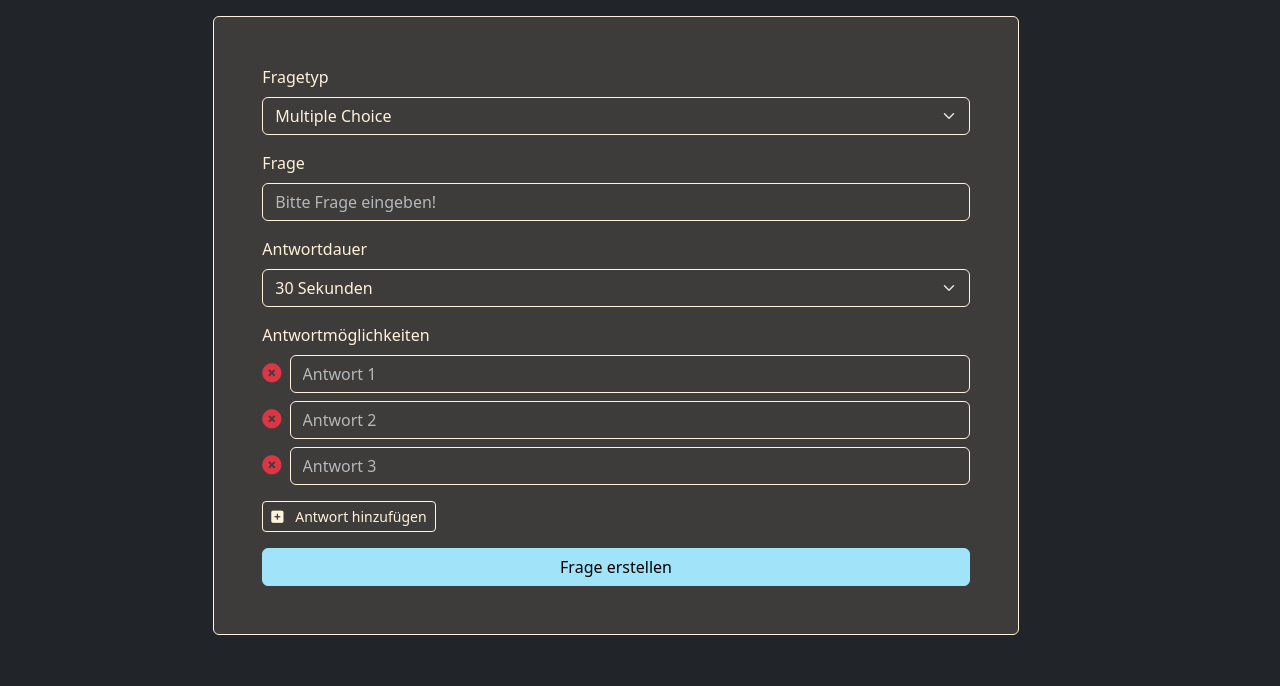
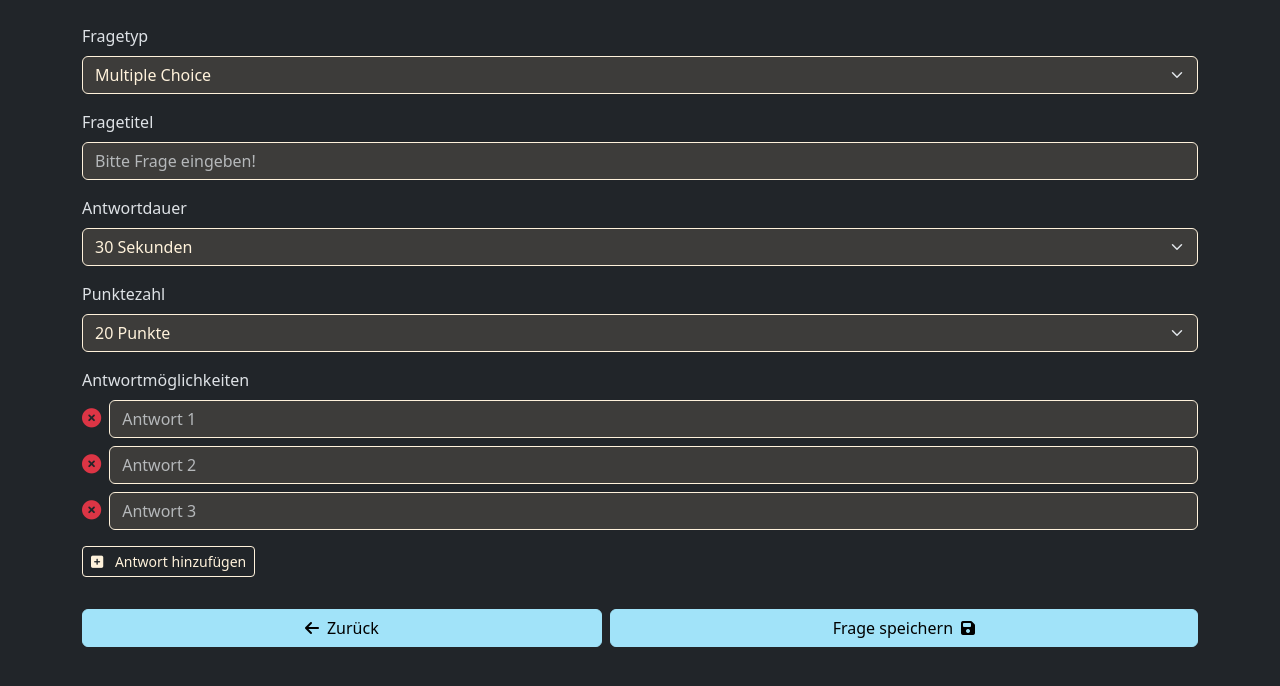
Before and after one commit to GutHoch2/Kagoot_Frontend, a Vue app in the folder kagoot_frontend/: page /1/add-question in a window 1280 px wide. Shown: the top 686 px of the page. Built offline with nearby package versions, Linux system fonts and the light colour scheme.

Commit message:
refactoring one component per quiz type

```diff
--- /dev/null
+++ b/kagoot_frontend/src/components/MultipleChoiceQuestionComponent.vue
@@ -0,0 +1,136 @@
+<script>
+import axios from "axios";
+
+export default {
+  name: "MultipleChoiceQuestionComponent",
+  emits: ["update:questionData"],
+  data() {
+    return {
+      options: ['', '', ''],
+      correctOptionIndex: null,
+    };
+  },
+  watch: {
+    options: {
+      handler() { // da deep, braucht es eine wrapper function
+        this.emitQuestionData();
+      },
+      deep: true, // wird gebraucht, dass auch Änderungen innerhalb vom Array registriert werden
+    },
+    correctOptionIndex() {
+      this.emitQuestionData();
+    }
+  },
+  mounted() {
+    this.questionId = this.$route.params.questionId ?? '';
+    console.log(`questionId = ${ this.questionId }`);
+    if(this.questionId !== ''){
+      console.log("update mode")
+      this.initialLoad();
+    }
+  },
+  methods: {
+    initialLoad(){
+      const token = localStorage.getItem('token');
+      const endpoint = '/api/quizmanager/question/get';
+
+      axios.post(endpoint, this.questionId, {
+        headers: {
+          Authorization: `Bearer ${token}`,
+          'Content-Type': 'application/json',
+        }
+      }).then((response) => {
+        console.log(response.data.OBJECT)
+        this.options = [];
+        const dataOptions = response.data.OBJECT.options;
+        for(let i = 0; i < dataOptions.length; i++) {
+          this.options.push(dataOptions[i].text)
+          if(dataOptions[i].correct === true){
+            this.correctOptionIndex = i;
+          }
+        }
+      }).catch(error => {
+        console.error(error);
+      });
+    },
+    emitQuestionData() {
+      this.$emit('update:questionData', {
+        options: this.options,
+        correctOptionNumber: this.correctOptionIndex,
+      });
+    },
+    addOption() {
+      if (this.options.length < 8) {
+        this.options.push('');
+      }
+    },
+    removeOption(index) {
+      if (this.options.length > 3) {
+        this.options.splice(index, 1);
+      }
+    }
+  }
+}
+</script>
+
+<template>
+  <div class="mb-3">
+    <label class="form-label">Antwortmöglichkeiten</label>
+
+    <div
+      v-for="(option, index) in options"
+      :key="index"
+      class="mb-2 d-flex align-items-center"
+    >
+      <!-- Versteckter Radio-Button -->
+      <input
+        v-model="correctOptionIndex"
+        type="radio"
+        :value="index"
+        name="correctAnswer"
+        class="d-none"
+        :id="'correctAnswer' + index"
+      />
+
+      <!-- Icon als Label -->
+      <label :for="'correctAnswer' + index" class="me-2" style="cursor: pointer;">
+        <i
+          class="fa-solid"
+          :class="correctOptionIndex === index ? 'fa-check-circle text-success' : 'fa-circle-xmark text-danger'"
+          style="font-size: 1.2rem;"
+        ></i>
+      </label>
+
+      <input
+        v-model="options[index]"
+        type="text"
+        class="form-control bg-dark text-light border-light"
+        required
+        :placeholder="'Antwort ' + (index + 1)"
+      />
+
+      <button
+        v-if="options.length > 3"
+        type="button"
+        class="btn btn-outline-light btn-sm ms-2"
+        @click="removeOption(index)"
+      >
+        <i class="fa-solid fa-trash"></i>
+      </button>
+    </div>
+
+    <!-- Antwort hinzufügen Button -->
+    <button
+      type="button"
+      v-if="options.length < 8"
+      class="btn btn-outline-light btn-sm mt-2"
+      @click="addOption"
+    >
+      <i class="fa-solid fa-square-plus me-2"></i> Antwort hinzufügen
+    </button>
+  </div>
+</template>
+
+<style scoped>
+/* optionales Styling */
+</style>
--- /dev/null
+++ b/kagoot_frontend/src/components/TrueFalseQuestionComponent.vue
@@ -0,0 +1,43 @@
+<script>
+export default {
+  name: "TrueFalseQuestionComponent",
+  emits: ["update:questionData"],
+  data() {
+    return {
+      trueFalseAnswer: null,
+    };
+  },
+  watch: {
+    trueFalseAnswer() {
+      this.emitQuestionData();
+    }
+  },
+  methods: {
+    emitQuestionData() {
+      this.$emit('update:questionData', {
+        correct: this.trueFalseAnswer === 'true', // string -> boolean
+      });
+    }
+  }
+}
+</script>
+
+<template>
+  <div class="mb-3">
+    <label class="form-label">Richtige Antwort</label>
+    <div class="form-check">
+      <input class="form-check-input" type="radio" id="true" value="true"
+             v-model="trueFalseAnswer">
+      <label class="form-check-label" for="true">Wahr</label>
+    </div>
+    <div class="form-check">
+      <input class="form-check-input" type="radio" id="false" value="false"
+             v-model="trueFalseAnswer">
+      <label class="form-check-label" for="false">Falsch</label>
+    </div>
+  </div>
+</template>
+
+<style scoped>
+/* optional */
+</style>
--- a/kagoot_frontend/src/views/QuestionEditorView.vue
+++ b/kagoot_frontend/src/views/QuestionEditorView.vue
@@ -1,189 +1,167 @@
 <script>
+import MultipleChoiceQuestionComponent from "@/components/MultipleChoiceQuestionComponent.vue";
+import TrueFalseQuestionComponent from "@/components/TrueFalseQuestionComponent.vue";
 import ErrorMessageComponent from "@/components/ErrorMessageComponent.vue";
 import axios from "axios";
 
 export default {
   name: "QuestionEditorView",
-  components: {ErrorMessageComponent},
+  components: {
+    MultipleChoiceQuestionComponent,
+    TrueFalseQuestionComponent,
+    ErrorMessageComponent,
+  },
   data() {
     return {
-      questionType: 'multipleChoice',
-      question: '',
+      questionType: "multipleChoice",
+      title: "",
       answerTimeSeconds: 30,
-      trueFalseAnswer: false,
-      multipleChoiceOptions: ['', '', ''],
-      multipleChoiceCorrectOptionIndex: null,
-      quizId: '',
-      errors: []
-    }
+      amountPoints: 20,
+      questionTypeSpecificData: {},
+      quizId: "",
+      questionId: "",
+      errors: [],
+    };
   },
   mounted() {
     this.quizId = this.$route.params.quizId;
-    this.questionId = this.$route.params.questionId;
-    console.log(this.quizId);
+    this.questionId = this.$route.params.questionId ?? '';
+  },
+  methods: {
+    submitForm() {
+      const payload = {
+        quizUUID: this.quizId,
+        text: this.title,
+        seconds: this.answerTimeSeconds,
+        ...this.questionTypeSpecificData, // Spread-Operator, ergänzt alles von questionTypeSpecificData zu payload
+      };
 
-    if(this.questionId){
-      console.log("Edit mode");
+      if (!this.validatePayload(payload)) {
+        return;
+      }
+
+      const endpoint =this.setEndpoint();
+
+      const token = localStorage.getItem('token');
+      axios.post(endpoint, payload, {
+        headers: {
+          Authorization: `Bearer ${token}`,
+          'Content-Type': 'application/json',
+        }
+      }).then(() => {
+        this.goBackToQuizEditorView();
+      }).catch(error => {
+        console.error(error);
+        this.errors.push("Fehler beim Speichern der Frage.");
+      });
+    },
+    setEndpoint(){
+      if(this.questionId === ''){
+        switch(this.questionType){
+          case 'multipleChoice' :
+            return '/api/quizmanager/question/one-of-x/add';
+          case 'trueFalse':
+            return '/api/quizmanager/question/true-or-false/add';
+        }
+      }else {
+        switch (this.questionType) {
+          case 'multipleChoice' :
+            return '/api/quizmanager/question/one-of-x/update';
+          case 'trueFalse':
+            return '/api/quizmanager/question/true-or-false/update';
+        }
       }
     },
-  methods: {
-    executeRequest(urlPath, payload) {
-      const token = localStorage.getItem('token');
-
-      axios
-        .post(urlPath, payload, {
-          headers: {
-            Authorization: `Bearer ${token}`,
-            'Content-Type': 'application/json'
-          }
-        })
+    goBackToQuizEditorView() {
+      this.$router.push(`/quiz-editor/${this.quizId}`);
     },
-    addOption() {
-      this.multipleChoiceOptions.push('');
-    },
-    removeOption(index) {
-      this.multipleChoiceOptions.splice(index, 1);
-    },
-    submitForm() {
-      let payload = {
-        "score": 10,
-        "seconds": 20,
-        text: this.question,
-        "positionInQuiz": 0,
-        "quizUUID": this.quizId,
-      };
+    validatePayload(payload) {
+      this.errors = [];
 
       if (this.questionType === 'multipleChoice') {
-        payload.options = this.multipleChoiceOptions;
-        payload.seconds = this.answerTimeSeconds;
-        if(!(this.multipleChoiceCorrectOptionIndex === null)){
-          payload.correctOptionNumber = 0;
-          this.executeRequest('/api/quizmanager/question/one-of-x/add', payload);
-        }else{
-          this.errors.push("Bitte die richtige Antwort als richtig markieren.")
+        if (payload.correctOptionNumber === undefined || payload.correctOptionNumber === null) {
+          this.errors.push("Bitte eine richtige Antwort auswählen.");
         }
       } else if (this.questionType === 'trueFalse') {
-        payload.correct = this.trueFalseAnswer;
-        this.executeRequest('api/quizmanager/question/true-or-false/add', payload);
-      }
-      console.log("Abgeschickte Frage:", payload);
-      this.$router.push(`/quiz-editor/${this.quizId}`);
-
+        if (payload.correct === undefined) {
+          this.errors.push("Bitte 'Wahr' oder 'Falsch' auswählen.");
         }
       }
+
+      return this.errors.length === 0;
     }
+  }
+};
 </script>
 
 <template>
-  <div class="row w-100 justify-content-center gx-5 mt-3">
-    <div class="col-md-8 col-12 mb-4">
-      <div class="card bg-dark border-light text-light">
-        <div class="card-body p-5">
+  <div class="container mt-4">
+    <form @submit.prevent="submitForm">
       <div class="mb-3">
         <label for="questionType" class="form-label">Fragetyp</label>
-            <select
-              v-model="questionType"
-              class="form-select bg-dark text-light border-light"
-              id="questionType"
-              required>
+        <select v-model="questionType" class="form-select bg-dark text-light border-light" id="questionType">
           <option value="multipleChoice">Multiple Choice</option>
-              <option value="trueFalse">Wahr / Falsch</option>
+          <option value="trueFalse">Richtig & falsch</option>
         </select>
       </div>
-          <form @submit.prevent="submitForm">
+
       <div class="mb-3">
-              <label for="titel" class="form-label">Frage</label>
+        <label for="title" class="form-label">Fragetitel</label>
         <input
-                v-model="question"
+          v-model="title"
           type="text"
           class="form-control bg-dark text-light border-light"
           id="title"
           placeholder="Bitte Frage eingeben!"
-                required>
+          required
+        />
       </div>
+
       <div class="mb-3">
-              <label for="questionType" class="form-label">Antwortdauer</label>
-              <select
-                v-model="answerTimeSeconds"
-                class="form-select bg-dark text-light border-light"
-                id="questionType"
-                required>
-                <option value=10>10 Sekunden</option>
-                <option value=20>20 Sekunden</option>
-                <option value=30>30 Sekunden</option>
-                <option value=45>45 Sekunden</option>
-                <option value=60>1 Minute</option>
-                <option value=120>2 Minuten</option>
-                <option value=180>3 Minuten</option>
-                <option value=300>5 Minuten</option>
+        <label class="form-label">Antwortdauer</label>
+        <select v-model="answerTimeSeconds" class="form-select bg-dark text-light border-light">
+          <option value="10">10 Sekunden</option>
+          <option value="20">20 Sekunden</option>
+          <option value="30">30 Sekunden</option>
+          <option value="45">45 Sekunden</option>
+          <option value="60">1 Minute</option>
+          <option value="120">2 Minuten</option>
+          <option value="180">3 Minuten</option>
+          <option value="300">5 Minuten</option>
         </select>
       </div>
 
-            <!-- Dynamische Eingabefelder basierend auf Fragetyp -->
-            <div v-if="questionType === 'multipleChoice'" class="mb-3">
-              <label class="form-label">Antwortmöglichkeiten</label>
-              <div v-for="(option, index) in multipleChoiceOptions" :key="index"
-                   class="mb-2 d-flex align-items-center">
-                <!-- Versteckter Radio Button -->
-                <input
-                  v-model="multipleChoiceCorrectOptionIndex"
-                  type="radio"
-                  :value="index"
-                  name="correctAnswer"
-                  class="d-none"
-                  :id="'correctAnswer' + index"
+      <div class="mb-3">
+        <label class="form-label">Punktezahl</label>
+        <select v-model="amountPoints" class="form-select bg-dark text-light border-light">
+          <option value="10">10 Punkte</option>
+          <option value="20">20 Punkte</option>
+          <option value="30">30 Punkte</option>
+        </select>
+      </div>
+
+      <!-- Dynamische Fragetyp-Komponente -->
+      <multiple-choice-question-component
+        v-if="questionType === 'multipleChoice'"
+        :question-id="questionId"
+        @update:questionData="questionTypeSpecificData = $event"
+      />
+      <true-false-question-component
+        v-else-if="questionType === 'trueFalse'"
+        @update:questionData="questionTypeSpecificData = $event"
       />
 
-                <!-- Häkchen als Label für den versteckten Radio -->
-                <label :for="'correctAnswer' + index" class="me-2" style="cursor: pointer;">
-                  <i
-                    class="fa-solid"
-                    :class="multipleChoiceCorrectOptionIndex === index ? 'fa-check-circle text-success' : 'fa-circle-xmark text-danger'"
-                    style="font-size: 1.2rem;"
-                  ></i>
-                </label>
-                <input
-                  v-model="multipleChoiceOptions[index]"
-                  type="text"
-                  class="form-control bg-dark text-light border-light"
-                  :placeholder="'Antwort ' + (index + 1)">
-                <button type="button" v-if="multipleChoiceOptions.length > 3"
-                        class="btn btn-outline-light btn-sm ms-2" @click="removeOption(index)">
-                  <i class="fa-solid fa-trash"></i>
-                </button>
+      <div class="d-flex justify-content-between gap-2">
+        <button @click="goBackToQuizEditorView" class="btn btn-primary flex-fill mt-3 mb-3">
+          <i class="fa-solid fa-arrow-left me-2"></i>Zurück</button>
+        <button type="submit" class="btn btn-primary flex-fill mt-3 mb-3">
+          Frage speichern<i class="fa-solid fa-floppy-disk ms-2"></i></button>
       </div>
-              <button type="button" v-if="multipleChoiceOptions.length < 8" class="btn btn-outline-light btn-sm mt-2" @click="addOption">
-                <i class="fa-solid fa-square-plus me-2"></i> Antwort hinzufügen
-              </button>
-            </div>
-
-            <div v-else-if="questionType === 'trueFalse'" class="mb-3">
-              <label class="form-label">Richtige Antwort</label>
-              <div class="form-check">
-                <input class="form-check-input" type="radio" id="true" value="true"
-                       v-model="trueFalseAnswer">
-                <label class="form-check-label" for="true">Wahr</label>
-              </div>
-              <div class="form-check">
-                <input class="form-check-input" type="radio" id="false" value="false"
-                       v-model="trueFalseAnswer">
-                <label class="form-check-label" for="false">Falsch</label>
-              </div>
-            </div>
-
-            <button type="submit" class="btn btn-primary w-100">Frage erstellen</button>
-            <error-message-component
-              class="mt-3"
-              v-if="errors.length"
-              :errors="errors"
-            ></error-message-component>
+      <error-message-component v-if="errors.length" :errors="errors" class="mt-3"/>
     </form>
-        </div>
-      </div>
-    </div>
   </div>
 </template>
 
 <style scoped>
-
+/* optionales Styling */
 </style>
--- a/kagoot_frontend/src/views/QuizEditorView.vue
+++ b/kagoot_frontend/src/views/QuizEditorView.vue
@@ -16,7 +16,6 @@ export default {
     }
   },
   mounted() {
-
     this.quizId = this.$route.params.id;
     console.log(this.quizId);
 
@@ -55,9 +54,9 @@ export default {
         })
       this.disabled = false;
     },
-    removeQuestion(id) {
-      console.log('removeQuestion aufgerufen mit ID ' + id)
-      this.quiz.questions = this.quiz.questions.filter(q => q.id !== id);
+    removeQuestion(questionId) {
+      console.log('removeQuestion aufgerufen mit ID ' + questionId)
+      this.quiz.questions = this.quiz.questions.filter(q => q.id !== questionId);
     },
   }
 }
```
Lines whose indentation alone changed are shown as unchanged.
